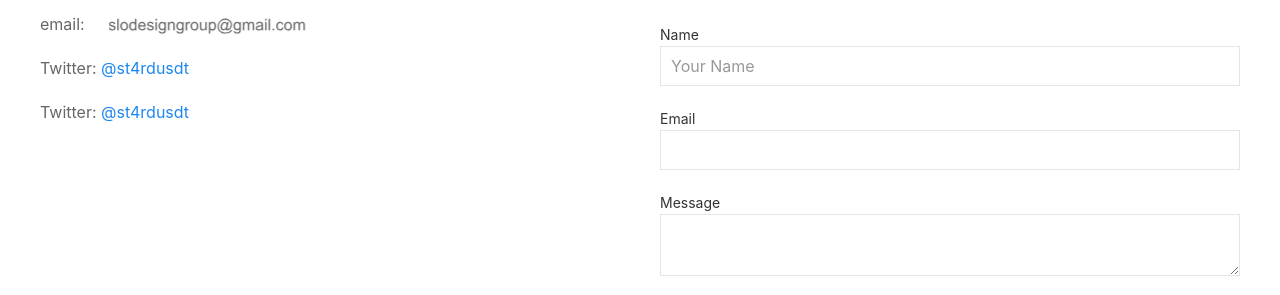
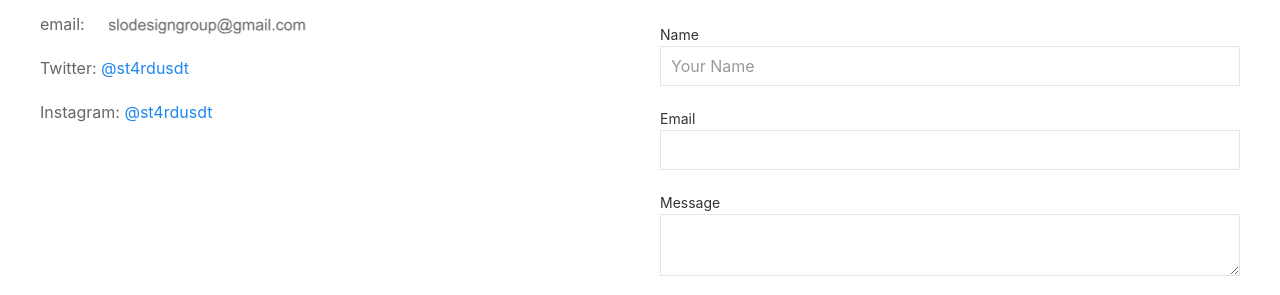
Before and after one commit to kre8t/kre8t.github.io, a Jekyll site: the page built from _pages/contact.md, in a window 1280 px wide. Shown: the part 580-875 px from the top of the page. Built offline with Jekyll 4.4.1, drawn with Linux system fonts in a browser that asks for light colours.

Commit message:
updated text on contact

```diff
--- a/_pages/contact.md
+++ b/_pages/contact.md
@@ -11,7 +11,7 @@ permalink: /contact
 <p>email: <img src="{{"/assets/img/isaac-email.svg" | relative_url}}" width="218" height="16" alt="isaac email" class="uk-inline uk-margin-left" uk-svg></p>
 <p>email: <img src="{{"/assets/img/sdg-email.svg" | relative_url}}" height="16" alt="svg email" class="uk-inline uk-margin-left" uk-svg></p>
 <p>Twitter: <a href="https://twitter.com/st4rdusdt">@st4rdusdt</a></p>
-<p>Twitter: <a href="https://instagram.com/st4rdusdt">@st4rdusdt</a></p>
+<p>Instagram: <a href="https://instagram.com/st4rdusdt">@st4rdusdt</a></p>
 </div></div>
 <div class="uk-width-1-2@m">
 {% include contact-form.html %}
```
